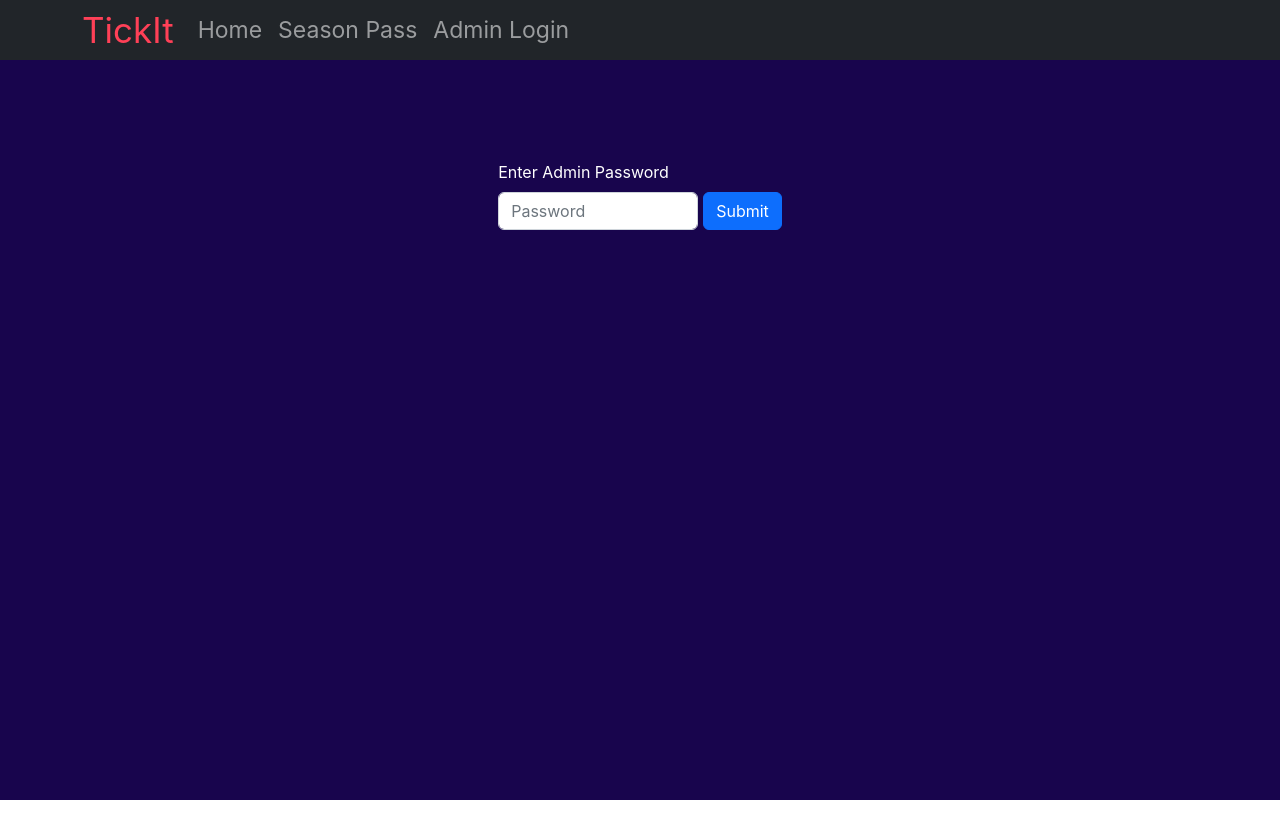
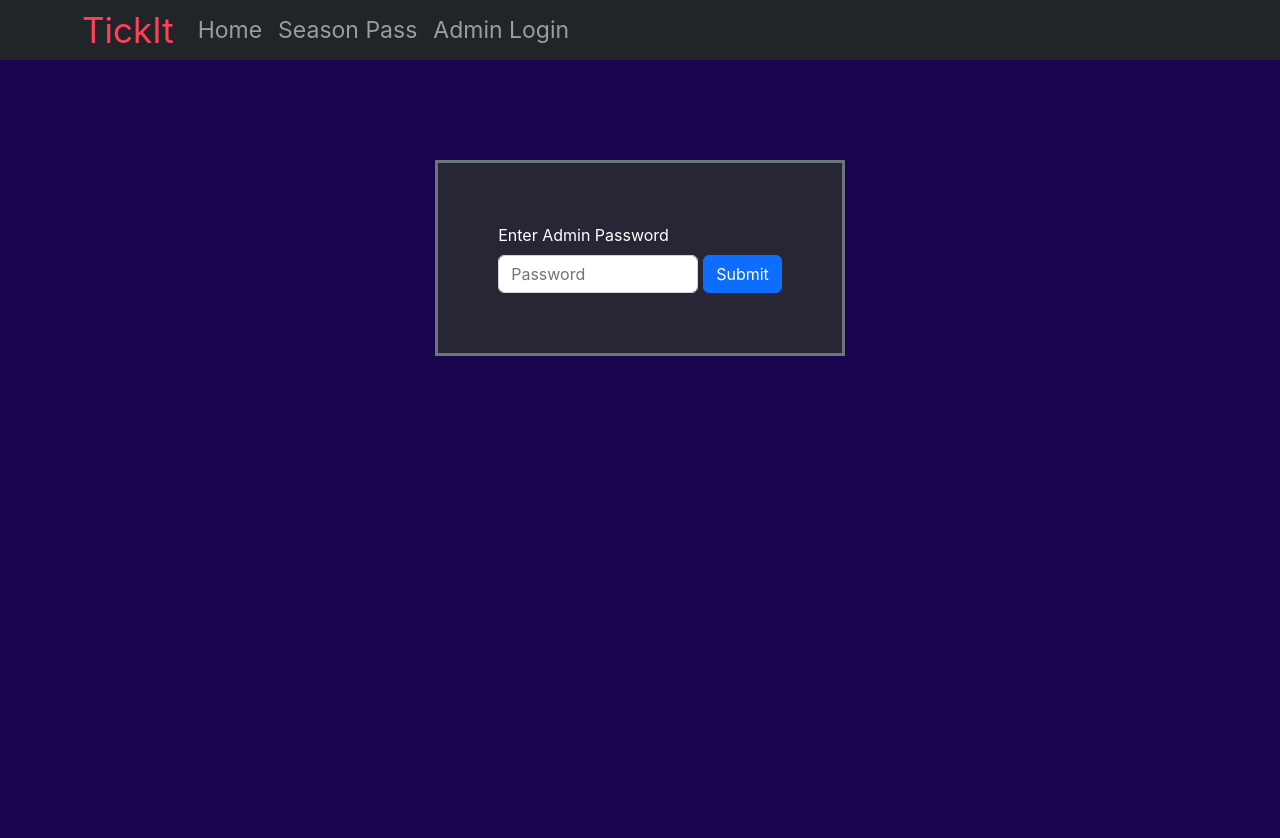
Before and after one commit to PatrickBerz/tick-it, a React (Create React App) app in the folder frontend/: page /adminLogin in a window 1280 px wide. Shown: the top 838 px of the page. Before the commit the page ends 800 px from the top, so only its background shows below. Built offline with nearby package versions, Linux system fonts and the light colour scheme.

Commit message:
styling login

```diff
--- a/frontend/src/components/adminLogin.jsx
+++ b/frontend/src/components/adminLogin.jsx
@@ -1,10 +1,10 @@
 import 'bootstrap/dist/css/bootstrap.min.css';
-import { Form, Stack,Button, Alert, Row, Col } from 'react-bootstrap';
+import { Form, Stack, Button, Alert, Row, Col } from 'react-bootstrap';
 import { Link } from 'react-router-dom';
-import React, {useState} from 'react';
+import React, { useState } from 'react';
 
 
-export const AdminLogin = () =>{
+export const AdminLogin = () => {
     const [value, setValue] = useState('');
     const [alert, setAlert] = useState(undefined);
 
@@ -15,14 +15,14 @@ export const AdminLogin = () =>{
 
         const promise = fetch('http://localhost:4000/password', {
             method: 'POST',
-            headers: {"Content-Type": "application/json"},
-            body: JSON.stringify({value})
+            headers: { "Content-Type": "application/json" },
+            body: JSON.stringify({ value })
         });
         console.log(promise)
         promise.then(event => {
             if (event.status === 200) {
                 setAlert({ label: 'success', type: 'success' })
-              window.location.href="/adminPage"
+                window.location.href = "/adminPage"
             } else {
                 setAlert({ label: `Error ${event.statusText}`, type: 'danger' })
             }
@@ -32,30 +32,32 @@ export const AdminLogin = () =>{
 
     return (
 
-            <div className="d-flex justify-content-center" >
-                <Form className='d-flex' onSubmit={onFormSubmit} style={{marginTop:'160px'}}>
-                    <Stack>
-                    <Form.Label style={{color:'white'}}>Enter Admin Password</Form.Label>
+        <div className="d-flex justify-content-center" style={{ marginTop: '60px', padding: '40px' }}>
+            <div className='square border border-secondary border-3' style={{marginTop:'60px' ,padding: '40px',background: '#282634' }}>
+                <Form className='d-flex square '  onSubmit={onFormSubmit} style={{ padding: '20px'}}>
+
+                    <Stack  >
+                        <Form.Label style={{ color: 'white' }}>Enter Admin Password</Form.Label>
                         <Form.Control
                             type='password'
                             placeholder='Password'
                             onChange={(e) => setValue(e.target.value)}
-                        style ={{maxWidth:'200px'}}
+                            style={{ maxWidth: '200px' }}
                         >
                         </Form.Control>
 
 
                         {alert &&
-                        <Alert style={{ maxWidth: '200px', marginTop:5, paddingTop:'2px', maxHeight:'30px', }} key={alert.type} variant={alert.type}>
+                            <Alert style={{ maxWidth: '200px', marginTop: 5, paddingTop: '2px', maxHeight: '30px', }} key={alert.type} variant={alert.type}>
                                 {alert.label}
                             </Alert>
                         }
                     </Stack>
-                    <Button variant="primary" type="submit" style={{marginLeft:'5px', marginTop:'32px', height:'38px'}}>
+                    <Button variant="primary" type="submit" style={{ marginLeft: '5px', marginTop: '32px', height: '38px' }}>
                         Submit
                     </Button>
                 </Form>
-
+            </div>
         </div>
     )
 }
```
Lines whose indentation alone changed are shown as unchanged.
